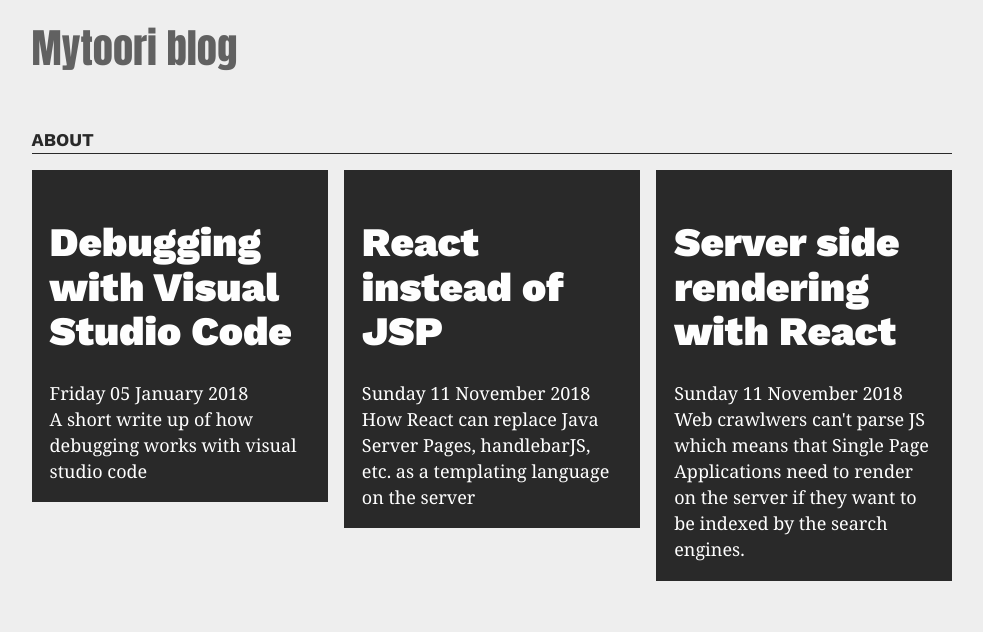
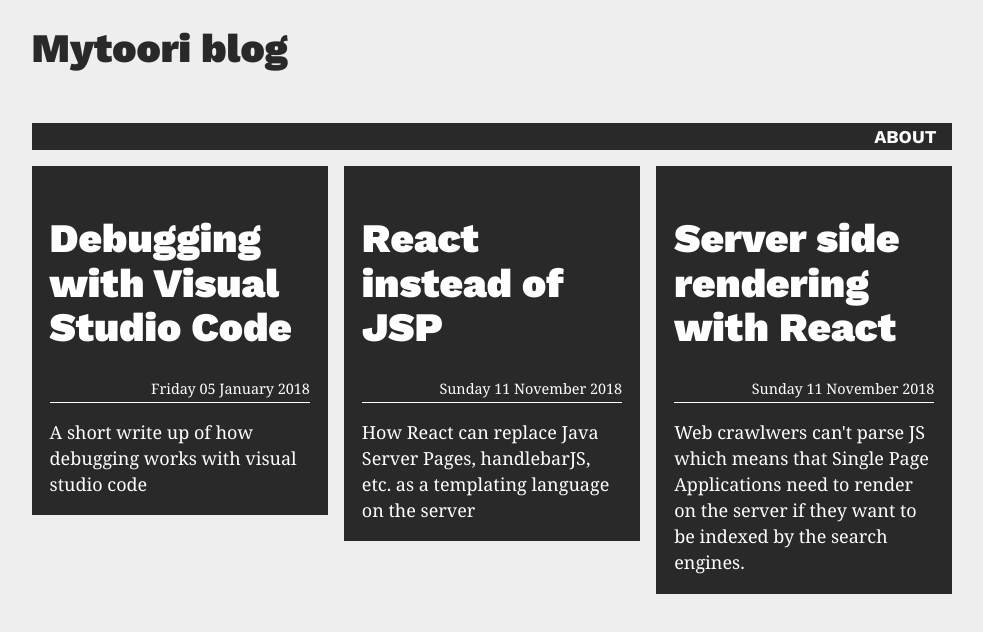
Before and after one commit to Giwan/mytoori-blog, a Gatsby site: page / in a window 1280 px wide. Shown: the whole page, without its empty margins (148-1131 px from the left). Built offline with nearby package versions, Linux system fonts and the light colour scheme; Gatsby itself is replaced by a stand-in of ours.

Commit message:
updated styling

```diff
--- a/src/components/Menu.js
+++ b/src/components/Menu.js
@@ -1,16 +1,19 @@
 import React from "react";
 import { Link } from "gatsby";
-import { colors } from "./style";
+import { colors, font, spacing } from "./style";
 
 const menuStyle = {
-    borderBottom: `1px solid ${colors.primary}`,
-    marginBottom: "16px",
+    // borderBottom: `1px solid ${colors.primary}`,
+    backgroundColor: colors.primary,
+    marginBottom: spacing.default,
+    padding: `0 ${spacing.default}`,
+    textAlign: "right",
 
     link: {
         textTransform: "uppercase",
         textDecoration: "none",
-        color: colors.primary,
-        fontFamily: "Work Sans",
+        color: colors.primaryLight,
+        fontFamily: font.family,
         fontWeight: 700,
     },
 };
--- a/src/components/header.js
+++ b/src/components/header.js
@@ -1,27 +1,28 @@
-import React from 'react'
-import { Link } from 'gatsby'
+import React from "react";
+import { Link } from "gatsby";
+import { colors, font } from "./style";
 
 const Header = ({ siteTitle }) => (
     <div
         style={{
-      background: 'transparent',
-      marginBottom: '1.45rem',
+            background: "transparent",
+            marginBottom: "1.45rem",
         }}
     >
         <div
             style={{
-        margin: '0 auto',
+                margin: "0 auto",
                 maxWidth: 960,
-        padding: '1.45rem 1.0875rem',
+                padding: "1.45rem 1.0875rem",
             }}
         >
             <h1 style={{ margin: 0 }}>
                 <Link
                     to="/"
                     style={{
-            color: '#616161',
-            textDecoration: 'none',
-            fontFamily: 'impact',
+                        color: colors.primary,
+                        textDecoration: "none",
+                        fontFamily: font.family,
                     }}
                 >
                     {siteTitle}
@@ -29,6 +30,6 @@
             </h1>
         </div>
     </div>
-)
+);
 
-export default Header
+export default Header;
--- a/src/components/postItem.js
+++ b/src/components/postItem.js
@@ -10,6 +10,15 @@
     width: "100%",
     padding: spacing.default,
     marginBottom: spacing.default,
+
+    title: {},
+
+    date: {
+        textAlign: "right",
+        fontSize: "0.8em",
+        marginBottom: spacing.default,
+        borderBottom: `1px solid ${colors.primaryLight}`,
+    },
 };
 
 const PostItem = ({ node }) => {
@@ -21,8 +30,10 @@
                     alt={node.frontmatter.image}
                 />
 
-                <h1>{node.frontmatter.title}</h1>
-                <div>{showLongDate(node.frontmatter.date)}</div>
+                <h1 style={listItemStyle.title}>{node.frontmatter.title}</h1>
+                <div style={listItemStyle.date}>
+                    {showLongDate(node.frontmatter.date)}
+                </div>
                 <div>{node.frontmatter.summary}</div>
             </div>
         </a>
--- a/src/components/style.js
+++ b/src/components/style.js
@@ -10,6 +10,7 @@
 
 export const font = {
     bolder: 700,
+    family: "Work Sans",
 };
 
 export default {
--- a/src/pages/index.js
+++ b/src/pages/index.js
@@ -1,7 +1,7 @@
 import React from "react";
 import { graphql } from "gatsby";
 import Layout from "../components/layout";
-import Menu from "../components/Menu";
+import Menu from "../components/menu";
 import PostItem from "../components/postItem";
 
 import { spacing } from "../components/style";
```
Also changed, not shown: src/templates/blogTemplate.js (+18 -11 lines). Lines whose indentation alone changed are shown as unchanged.
